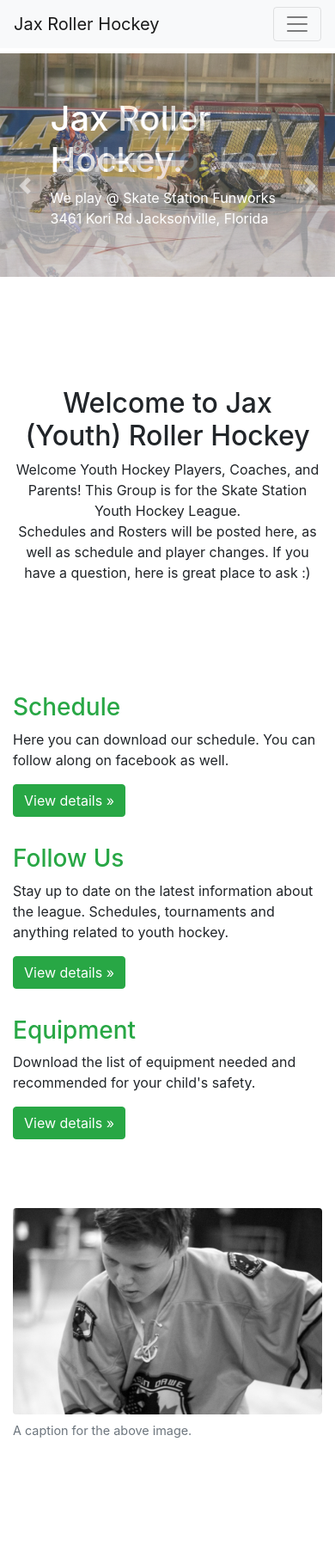
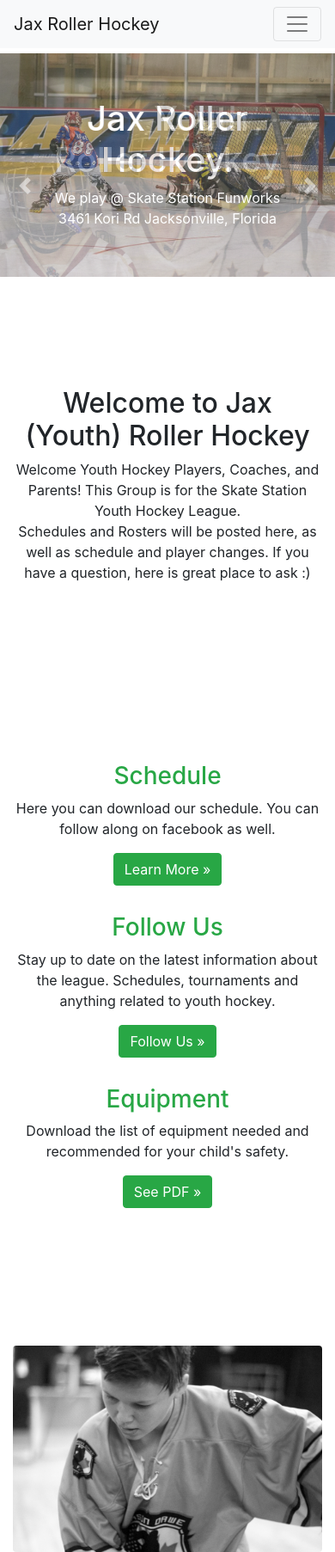
Before and after one commit to BracketNerd101/Roller_hockey_jax, a website: page youth_hockey.html in a window 390 px wide. Shown: the top 1805 px of the page at 86% size. Drawn offline with nearby package versions, Linux system fonts and the light colour scheme.

Commit message:
latout changes

```diff
--- a/youth_hockey.html
+++ b/youth_hockey.html
@@ -48,7 +48,7 @@
           <div class="carousel-item active">
             <img class="d-block w-100" src="img/rocket_hockey.jpg" alt="First slide">
             <div class="container">
-              <div class="carousel-caption text-left">
+              <div class="carousel-caption text-center">
                 <h1 class="items_carusel">Jax Roller Hockey.</h1>
                 <p>We play @ Skate Station Funworks 3461 Kori Rd
                    Jacksonville, Florida</p>
@@ -58,7 +58,7 @@
           <div class="carousel-item">
             <img class="d-block w-100" src="img/hockey_fam.jpg" alt="Second slide">
             <div class="container">
-              <div class="carousel-caption text-left">
+              <div class="carousel-caption text-center">
                 <h1 class="items_carusel">Jax Youth Roller Hockey</h1>
                 <p>We play @ Skate Station Funworks 3461 Kori Rd
                    Jacksonville, Florida</p>
@@ -68,7 +68,7 @@
           <div class="carousel-item">
             <img class="d-block w-100" src="img/champs.jpg" alt="Third slide">
             <div class="container">
-              <div class="carousel-caption text-left">
+              <div class="carousel-caption text-center">
                 <h1 class="items_carusel">Jax Youth Roller Hockey</h1>
                 <p>We play @ Skate Station Funworks 3461 Kori Rd
                    Jacksonville, Florida</p>
@@ -100,27 +100,43 @@
           </div>
         </div>
       </div>
+
       <!--  ---------------------------------------------------------------------------------------------------------------------------------------------------------------------------------------------------------------------------------------------------------------->
 
-    <div class="container">
+      <!-- <div class="container">
+        <div class="row">
+          <div class="col-lg-12 col-md-6 col-sm-12 text-center section_padding_style">
+          <!-- <img src="img/hockey_fam.jpg" alt="..." class="img-thumbnail"> --
+            <h3 class="section_helper_padding text-success">Practice</h3>
+            <p>No hockey on Monday's. Tuesdaus: 6:00pm-7:30pm will be pick up hockey. </p>
+          </div>
+          <div class="col-lg-12 col-md-6 col-sm-12 text-center section_padding_style">
+          <!-- <img src="img/hockey_fam.jpg" alt="..." class="img-thumbnail"> --
+            <h3 class="section_helper_padding text-success">Games</h3>
+            <p>Download the list of equipment needed and recommended for your child's safety.</p>
+          </div>
+        </div>
+      </div> -->
+
+    <div class="container section_padding_style">
       <div class="row">
-        <div class="col-lg-4 col-md-4 col-sm-12">
+        <div class="col-lg-4 col-md-4 col-sm-12 text-center">
           <!-- <img src="img/hockey_fam.jpg" alt="..." class="img-thumbnail"> -->
           <h3 class="section_helper_padding text-success">Schedule</h3>
           <p>Here you can download our schedule. You can follow along on facebook as well.</p>
-          <a class="btn btn-success" href="" role="button">View details »</a>
+          <a class="btn btn-success" href="" role="button">Learn More »</a>
         </div>
-        <div class="col-lg-4 col-md-4 col-sm-12">
+        <div class="col-lg-4 col-md-4 col-sm-12 text-center">
         <!-- <img src="img/hockey_fam.jpg" alt="..." class="img-thumbnail"> -->
           <h3 class="section_helper_padding text-success">Follow Us</h3>
           <p>Stay up to date on the latest information about the league. Schedules, tournaments and anything related to youth hockey.</p>
-          <a class="btn btn-success" href="https://www.facebook.com/groups/1131000800260674/photos/" role="button">View details »</a>
+          <a class="btn btn-success" href="https://www.facebook.com/groups/1131000800260674/photos/" role="button">Follow Us »</a>
         </div>
-        <div class="col-lg-4 col-md-4 col-sm-12">
+        <div class="col-lg-4 col-md-4 col-sm-12 text-center">
         <!-- <img src="img/hockey_fam.jpg" alt="..." class="img-thumbnail"> -->
           <h3 class="section_helper_padding text-success">Equipment</h3>
           <p>Download the list of equipment needed and recommended for your child's safety.</p>
-          <a class="btn btn-success" href="#" role="button">View details »</a>
+          <a class="btn btn-success" href="#" role="button">See PDF »</a>
         </div>
       </div>
     </div>
@@ -149,8 +165,8 @@
      <div class="container">
         <div class="row">
           <div class="col-lg-6 col-md-6 col-sm-12">
-            <h3>Tournaments</h3>
-            <p>Donec sed odio dui. Etiam porta sem malesuada magna mollis euismod. Nullam id dolor id nibh ultricies vehicula ut id elit. Morbi leo risus, porta ac consectetur ac, vestibulum at eros. Praesent commodo cursus magna. <br>
+            <h3>Saturday Practice</h3>
+            <p>Saturday Morning Intermediate Practice starts at 7am 8/25 & ends at 8:45am. Open to youth and adults. Here, we havwe a variety of skill levels and drills that help improve players. Ask Coach Kurt about the prices, times and dates. Typical price range is a monthly fee of $20-25.  <br>
             </p>
           </div>
         <div class="col-lg-6 col-md-6 col-sm-12 roller_img">
@@ -164,10 +180,8 @@
     <!--  ---------------------------------------------------------------------------------------------------------------------------------------------------------------------------------------------------------------------------------------------------------------->
 
         <hr class="featurette-divider">
-
-        <!-- /END THE FEATURETTES -->
-
-      </div><!-- /.container -->
+  <!-- /END THE FEATURETTES -->
+</div><!-- /.container -->
 
 
       <!-- FOOTER -->
```
